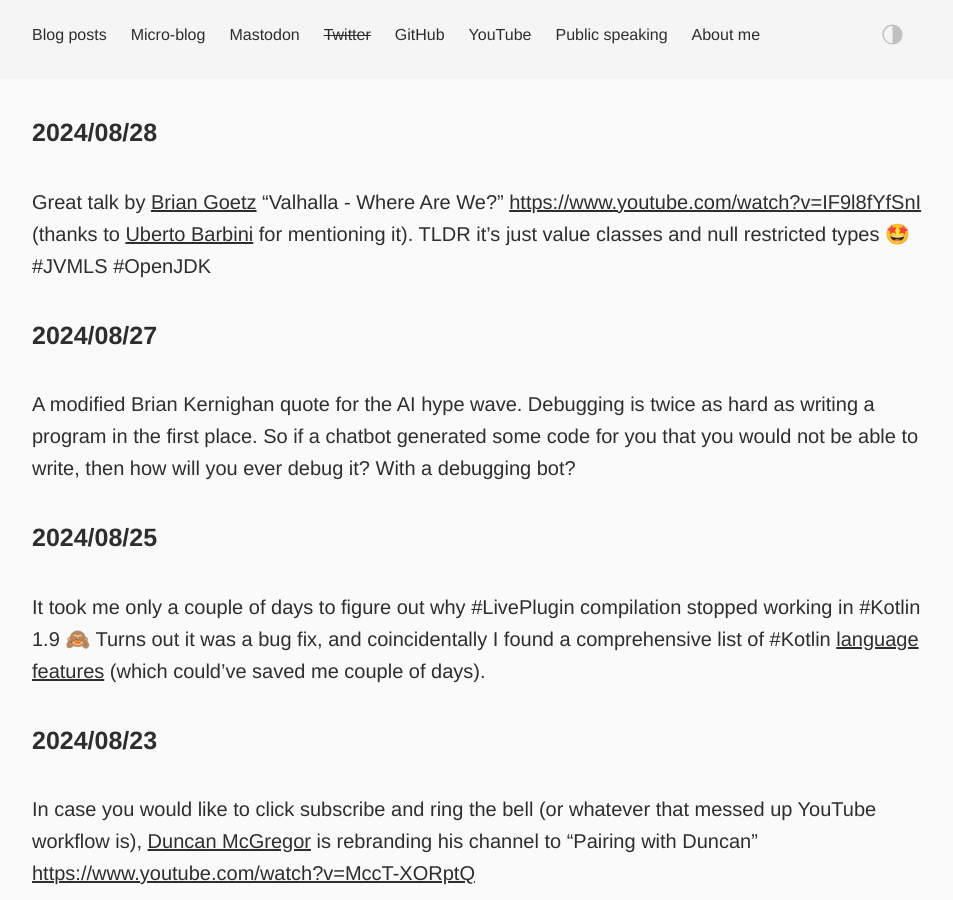
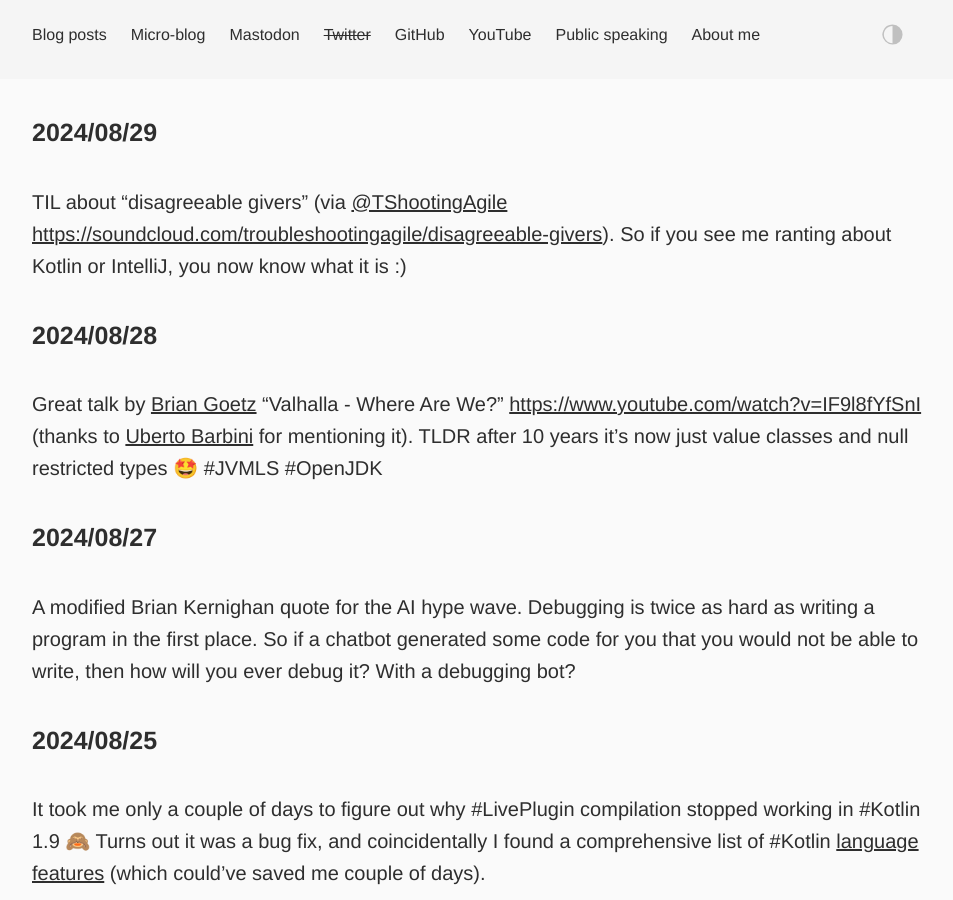
Before and after one commit to dkandalov/dkandalov.github.io, a Jekyll site: the page built from micro-blog.md, in a window 1280 px wide and 900 px high. Shown: the whole window, without its empty margins (160-1113 px from the left). Built offline with Jekyll 4.4.1, drawn with Linux system fonts in a browser that asks for light colours.

Commit message:
updated micro-blog

```diff
--- a/micro-blog.md
+++ b/micro-blog.md
@@ -3,8 +3,11 @@ layout: post
 permalink: /micro-blog/
 ---
 
+#### 2024/08/29
+TIL about "disagreeable givers" (via [@TShootingAgile](https://twitter.com/TShootingAgile) <https://soundcloud.com/troubleshootingagile/disagreeable-givers>). So if you see me ranting about Kotlin or IntelliJ, you now know what it is :)
+
 #### 2024/08/28
-Great talk by [Brian Goetz](https://twitter.com/BrianGoetz) "Valhalla - Where Are We?" <https://www.youtube.com/watch?v=IF9l8fYfSnI> (thanks to [Uberto Barbini](https://twitter.com/ramtop) for mentioning it). TLDR it's just value classes and null restricted types 🤩 #JVMLS #OpenJDK
+Great talk by [Brian Goetz](https://twitter.com/BrianGoetz) "Valhalla - Where Are We?" <https://www.youtube.com/watch?v=IF9l8fYfSnI> (thanks to [Uberto Barbini](https://twitter.com/ramtop) for mentioning it). TLDR after 10 years it's now just value classes and null restricted types 🤩 #JVMLS #OpenJDK
 
 #### 2024/08/27
 A modified Brian Kernighan quote for the AI hype wave. Debugging is twice as hard as writing a program in the first place. So if a chatbot generated some code for you that you would not be able to write, then how will you ever debug it? With a debugging bot?
```
